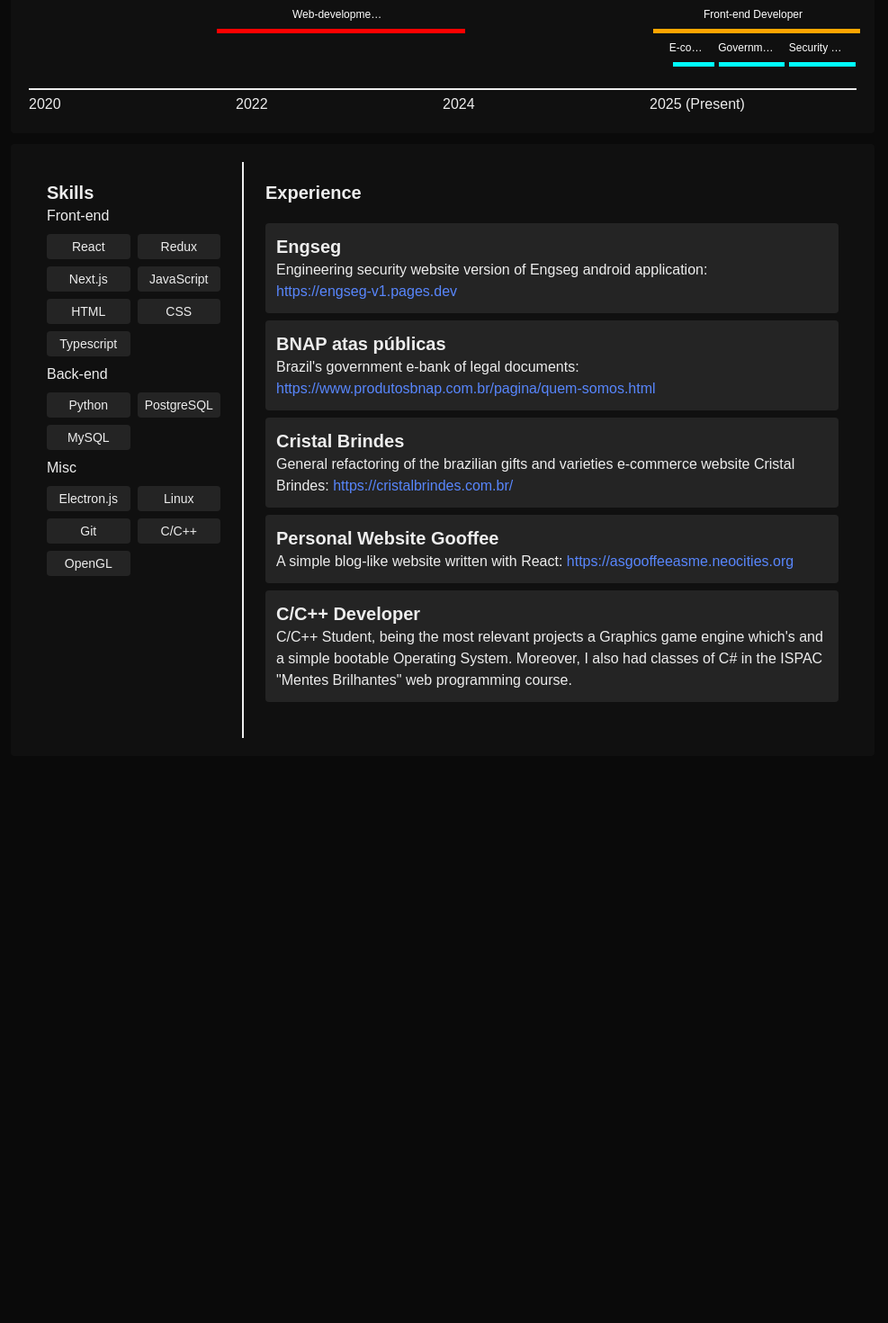
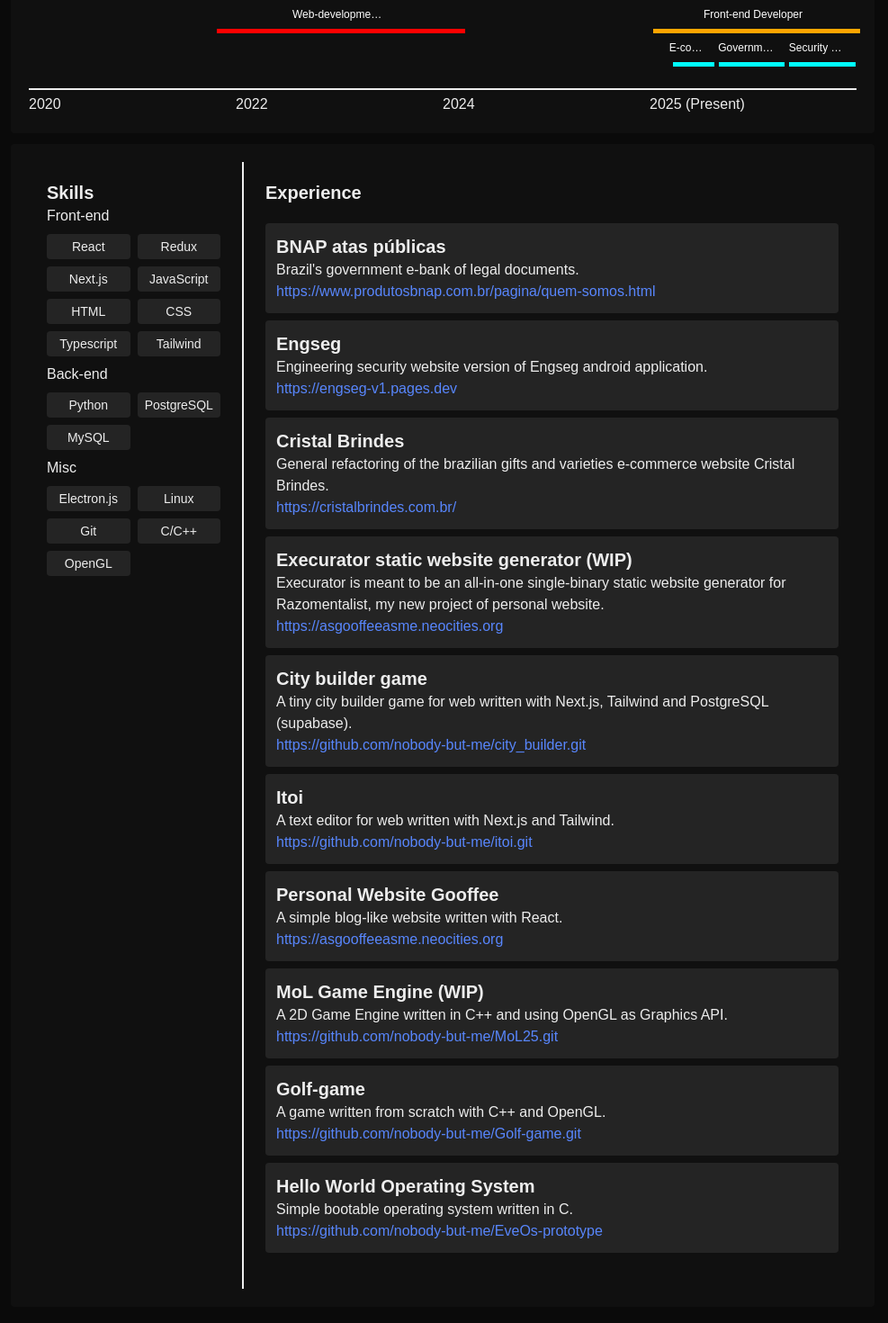
Before and after one commit to nobody-but-me/resume, a Next.js app: page / in a window 1280 px wide. Shown: the part 408-1878 px from the top of the page at 90% size, without its empty margins (148-1135 px from the left). Before the commit the page ends 1648 px from the top, so only its background shows below. Built offline with nearby package versions, Linux system fonts and the light colour scheme.

Commit message:
Updating experiences.

```diff
--- a/app/page.tsx
+++ b/app/page.tsx
@@ -177,41 +177,79 @@ function Experience() {
   const [ filters, setFilters ] = useState<string[]>([]);
   // TODO: Refactoring needed.
   const cards = [
+    ["BNAP atas públicas", (
+      <>
+        <p>
+	  Brazil's government e-bank of legal documents.<br /> <a className="" href="https://www.produtosbnap.com.br/pagina/quem-somos.html" target="_blank">https://www.produtosbnap.com.br/pagina/quem-somos.html</a>
+	</p>
+      </>
+    ), ["Next.js", "Tailwind", "PostgreSQL", "Redux", "Typescript"]],
     ["Engseg", (
       <>
         <p>
-	  Engineering security website version of Engseg android application:<br /> <a className="" href="https://engseg-v1.pages.dev" target="_blank">https://engseg-v1.pages.dev</a>
+	  Engineering security website version of Engseg android application.<br /> <a className="" href="https://engseg-v1.pages.dev" target="_blank">https://engseg-v1.pages.dev</a>
 	</p>
       </>
-    ), ["Next.js", "Tailwind", "PostgreSQL", "MySQL", "Typescript"]],
-    ["BNAP atas públicas", (
-      <>
-        <p>
-	  Brazil's government e-bank of legal documents:<br /> <a className="" href="https://www.produtosbnap.com.br/pagina/quem-somos.html" target="_blank">https://www.produtosbnap.com.br/pagina/quem-somos.html</a>
-	</p>
-      </>
-    ), ["Next.js", "Tailwind", "PostgreSQL", "Redux", "Typescript"]],
+    ), ["Next.js", "Tailwind", "PostgreSQL", "MySQL", "Typescript", "Git"]],
     ["Cristal Brindes", (
       <>
         <p>
-	  General refactoring of the brazilian gifts and varieties e-commerce website Cristal Brindes: <a className="" href="https://cristalbrindes.com.br/" target="_blank">https://cristalbrindes.com.br/</a>
+	  General refactoring of the brazilian gifts and varieties e-commerce website Cristal Brindes. <br /><a className="" href="https://cristalbrindes.com.br/" target="_blank">https://cristalbrindes.com.br/</a>
 	</p>
       </>
     ), ["JavaScript", "PostgreSQL", "HTML", "CSS"]],
+    ["Execurator static website generator (WIP)", (
+      <>
+        <p>
+	  Execurator is meant to be an all-in-one single-binary static website generator for Razomentalist, my new project of personal website.<br /> <a className="" href="https://asgooffeeasme.neocities.org" target="_blank">https://asgooffeeasme.neocities.org</a>
+	</p>
+      </>
+    ), ["C/C++", "HTML", "CSS", "Git"]],
+    ["City builder game", (
+      <>
+        <p>
+	  A tiny city builder game for web written with Next.js, Tailwind and PostgreSQL (supabase).<br /> <a className="" href="https://github.com/nobody-but-me/city_builder.git" target="_blank">https://github.com/nobody-but-me/city_builder.git</a>
+	</p>
+      </>
+    ), ["Next.js", "Typescript", "PostgreSQL", "Tailwind", "Git"]],
+    ["Itoi", (
+      <>
+        <p>
+	  A text editor for web written with Next.js and Tailwind.<br /> <a className="" href="https://github.com/nobody-but-me/itoi.git" target="_blank">https://github.com/nobody-but-me/itoi.git</a>
+	</p>
+      </>
+    ), ["Next.js", "Typescript", "PostgreSQL", "Tailwind", "Git"]],
     ["Personal Website Gooffee", (
       <>
         <p>
-	  A simple blog-like website written with React: <a className="" href="https://asgooffeeasme.neocities.org" target="_blank">https://asgooffeeasme.neocities.org</a>
+	  A simple blog-like website written with React.<br /> <a className="" href="https://asgooffeeasme.neocities.org" target="_blank">https://asgooffeeasme.neocities.org</a>
 	</p>
       </>
-    ), ["React", "HTML", "CSS", "JavaScript"]],
-    ["C/C++ Developer", (
+    ), ["React", "HTML", "CSS", "JavaScript", "Git"]],
+    ["MoL Game Engine (WIP)", (
       <>
         <p>
-	  C/C++ Student, being the most relevant projects a Graphics game engine which's and a simple bootable Operating System. Moreover, I also had classes of C# in the ISPAC "Mentes Brilhantes" web programming course.
+	  A 2D Game Engine written in C++ and using OpenGL as Graphics API.<br />
+	  <a href="https://github.com/nobody-but-me/MoL25.git" target="_blank">https://github.com/nobody-but-me/MoL25.git</a>
 	</p>
       </>
-    ), ["C/C++"]],
+    ), ["C/C++", "OpenGL", "Git", ]],
+    ["Golf-game", (
+      <>
+        <p>
+	  A game written from scratch with C++ and OpenGL.<br />
+	  <a href="https://github.com/nobody-but-me/Golf-game.git" target="_blank">https://github.com/nobody-but-me/Golf-game.git</a>
+	</p>
+      </>
+    ), ["C/C++", "OpenGL", "Git" ]],
+    ["Hello World Operating System", (
+      <>
+        <p>
+	  Simple bootable operating system written in C.<br />
+	  <a href="https://github.com/nobody-but-me/EveOs-prototype" target="_blank">https://github.com/nobody-but-me/EveOs-prototype</a>
+	</p>
+      </>
+    ), ["C/C++", "Git", "Linux" ]],
   ];
 
   let filtered_cards = cards.filter(card =>
@@ -246,6 +284,7 @@ function Experience() {
 	  <SelectableButton text="HTML"       click={setting_filter} />
 	  <SelectableButton text="CSS"        click={setting_filter} />
 	  <SelectableButton text="Typescript" click={setting_filter} />
+	  <SelectableButton text="Tailwind"   click={setting_filter} />
 	</div>
 	<p className="mt-2 mb-2">Back-end</p>
 	<div className="w-full h-full grid grid-cols-2 gap-2 justify-start">
```
